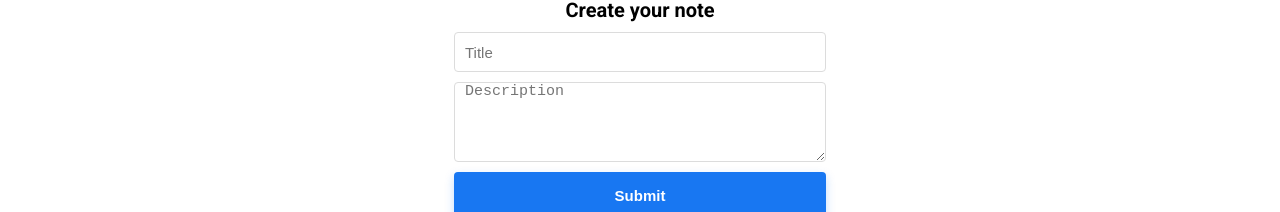
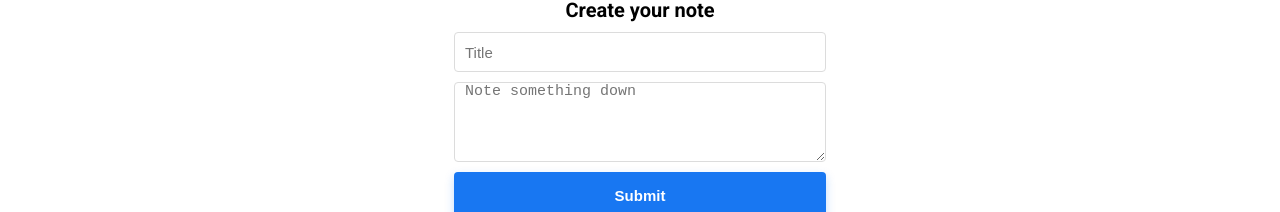
Before and after one commit to oeprxc/my-notes, a React (Vite) app: page / in a window 1280 px wide. Shown: the part 112-324 px from the top of the page. Built offline with nearby package versions, Linux system fonts and the light colour scheme.

Commit message:
Updated note textarea placeholder

```diff
--- a/src/Components/NoteForm.jsx
+++ b/src/Components/NoteForm.jsx
@@ -52,7 +52,7 @@ const NoteForm = ({addNote}) => {
           <textarea
             name="text"
             id="text"
-            placeholder="Description"
+            placeholder="Note something down"
             value={description}
             onChange={(event) => {
               setDescription(event.target.value);
```
